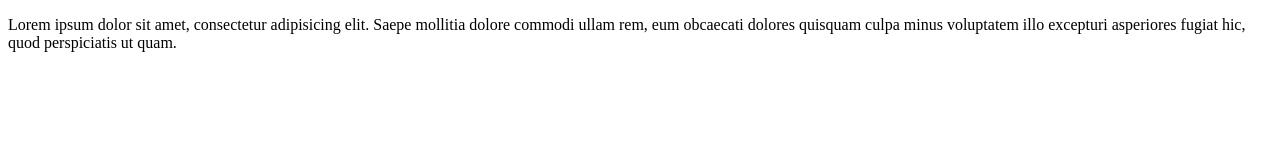
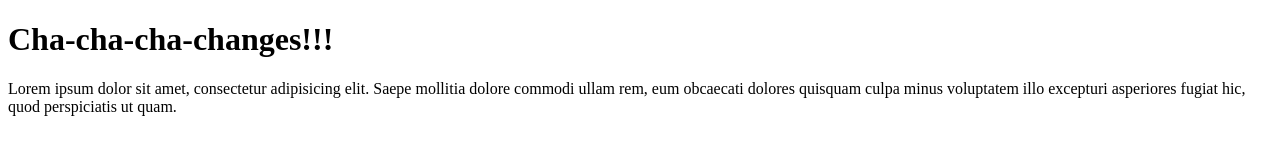
Before and after one commit to lupitasnoticas/githubba, a plain HTML site: page index.html in a window 1280 px wide. Drawn offline with Linux system fonts and the light colour scheme.

Commit message:
cha-cha-cha-changes

```diff
--- a/index.html
+++ b/index.html
@@ -5,6 +5,7 @@
 	<title></title>
 </head>
 <body>
+	<header><h1>Cha-cha-cha-changes!!!</h1></header>
 	<p>Lorem ipsum dolor sit amet, consectetur adipisicing elit. Saepe mollitia dolore commodi ullam rem, eum obcaecati dolores quisquam culpa minus voluptatem illo excepturi asperiores fugiat hic, quod perspiciatis ut quam.</p>
 
 </body>
```
